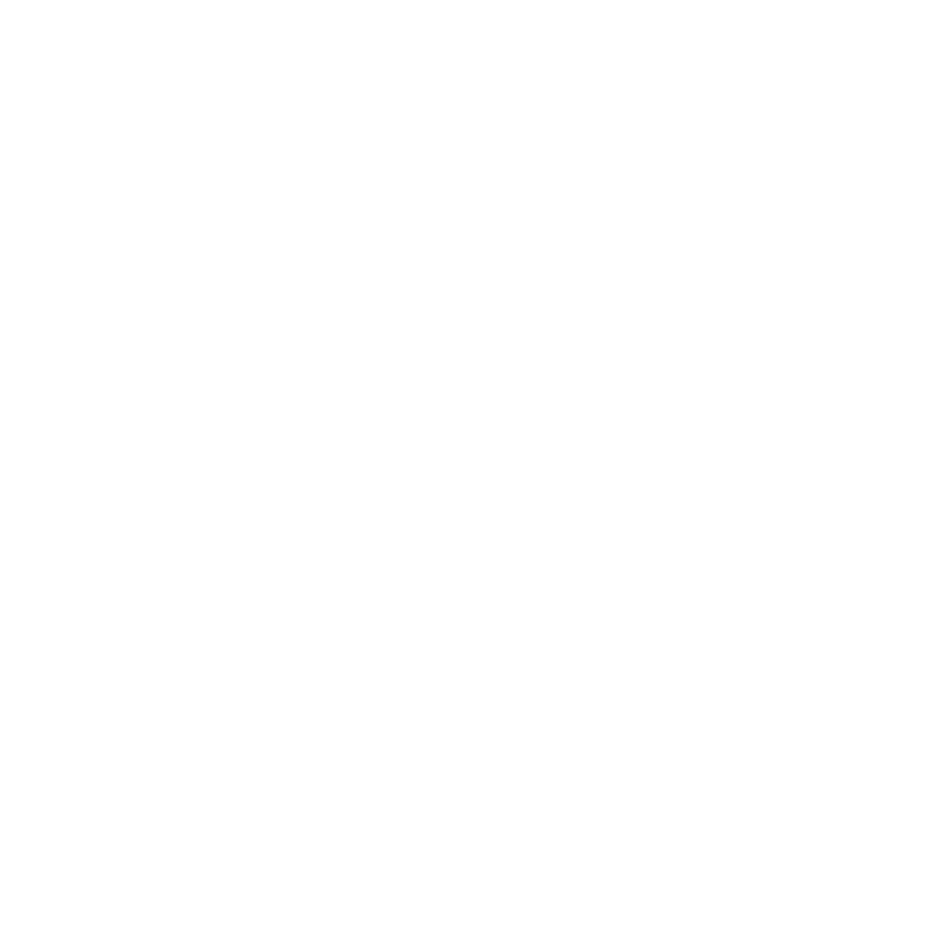
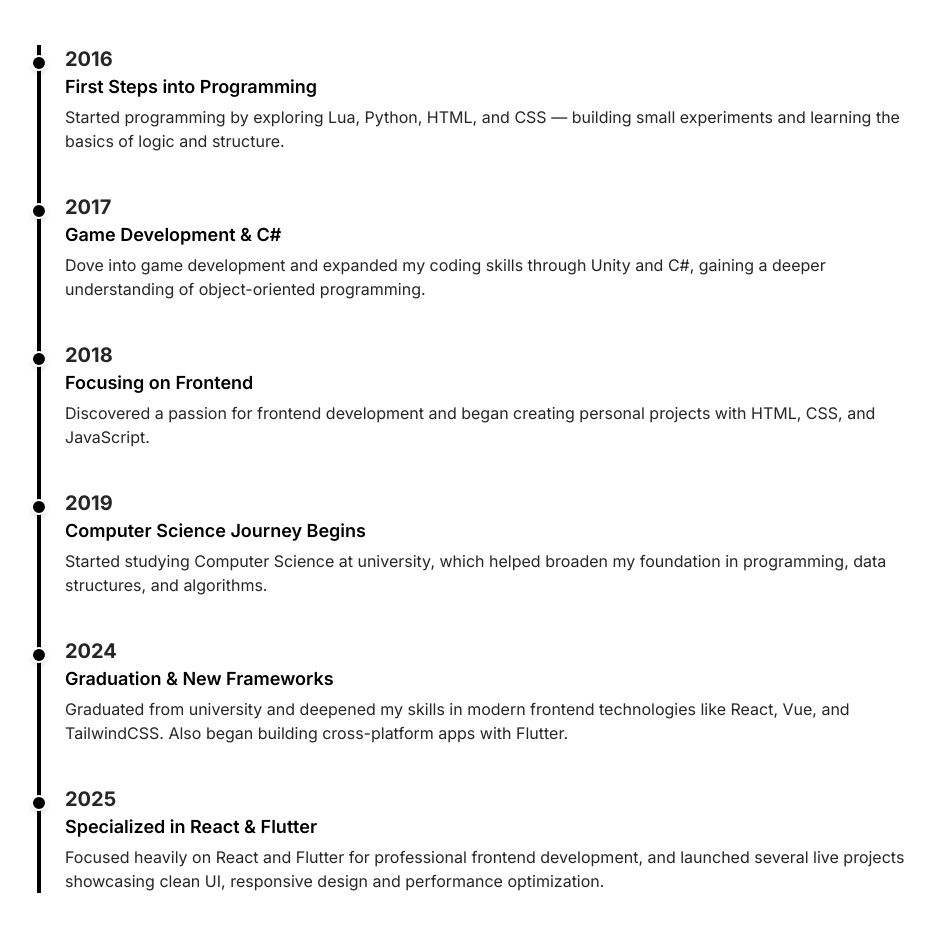
Before and after one commit to as9284/as-portfolio-v3, a React (Vite) app: page / in a window 1280 px wide. Shown: the part 1739-2670 px from the top of the page, without its empty margins (171-1106 px from the left). Before the commit the page ends 1436 px from the top, so only its background shows below. Built offline with nearby package versions, Linux system fonts and the light colour scheme.

Commit message:
Implement the timeline section

```diff
--- /dev/null
+++ b/src/components/Journey.jsx
@@ -0,0 +1,37 @@
+import React from "react";
+import { motion } from "framer-motion";
+import timeline from "../data/timeline.json";
+
+export const Journey = () => {
+  return (
+    <section className="w-full py-20 px-6 md:px-12 select-none">
+      <div className="max-w-4xl mx-auto">
+        <h2 className="text-4xl font-bold text-center text-neutral-800 mb-12">
+          My Journey
+        </h2>
+
+        <div className="relative border-l-4 border-black ml-4">
+          {timeline.map((item, index) => (
+            <motion.div
+              key={index}
+              initial={{ opacity: 0, x: -30 }}
+              whileInView={{ opacity: 1, x: 0 }}
+              transition={{ duration: 0.5, delay: index * 0.2 }}
+              viewport={{ once: true }}
+              className="relative mb-10 pl-6"
+            >
+              {/* Circle */}
+              <div className="absolute left-[-0.6rem] top-2.5 w-4 h-4 bg-black rounded-full shadow-md border-2 border-white dark:border-gray-900 z-10"></div>
+
+              <h3 className="text-xl font-bold text-neutral-800">
+                {item.year}
+              </h3>
+              <h4 className="text-lg font-semibold text-black">{item.title}</h4>
+              <p className="text-neutral-800 mt-1">{item.description}</p>
+            </motion.div>
+          ))}
+        </div>
+      </div>
+    </section>
+  );
+};
--- /dev/null
+++ b/src/data/timeline.json
@@ -0,0 +1,32 @@
+[
+  {
+    "year": "2016",
+    "title": "First Steps into Programming",
+    "description": "Started programming by exploring Lua, Python, HTML, and CSS — building small experiments and learning the basics of logic and structure."
+  },
+  {
+    "year": "2017",
+    "title": "Game Development & C#",
+    "description": "Dove into game development and expanded my coding skills through Unity and C#, gaining a deeper understanding of object-oriented programming."
+  },
+  {
+    "year": "2018",
+    "title": "Focusing on Frontend",
+    "description": "Discovered a passion for frontend development and began creating personal projects with HTML, CSS, and JavaScript."
+  },
+  {
+    "year": "2019",
+    "title": "Computer Science Journey Begins",
+    "description": "Started studying Computer Science at university, which helped broaden my foundation in programming, data structures, and algorithms."
+  },
+  {
+    "year": "2024",
+    "title": "Graduation & New Frameworks",
+    "description": "Graduated from university and deepened my skills in modern frontend technologies like React, Vue, and TailwindCSS. Also began building cross-platform apps with Flutter."
+  },
+  {
+    "year": "2025",
+    "title": "Specialized in React & Flutter",
+    "description": "Focused heavily on React and Flutter for professional frontend development, and launched several live projects showcasing clean UI, responsive design and performance optimization."
+  }
+]
--- a/src/pages/home.jsx
+++ b/src/pages/home.jsx
@@ -1,6 +1,7 @@
 import React from "react";
 import { Hero } from "../components/Hero";
 import { Projects } from "../components/Projects";
+import { Journey } from "../components/Journey";
 
 export const Home = () => {
   return (
@@ -11,8 +12,13 @@
       </div>
 
       {/* Projects Section */}
-      <div id="projects-section" className="page-section min-h-[70vh]">
+      <div id="projects-section" className="page-section min-h-screen">
         <Projects />
+      </div>
+
+      {/* Journey Section */}
+      <div className="page-section min-h-screen">
+        <Journey />
       </div>
     </>
   );
```
